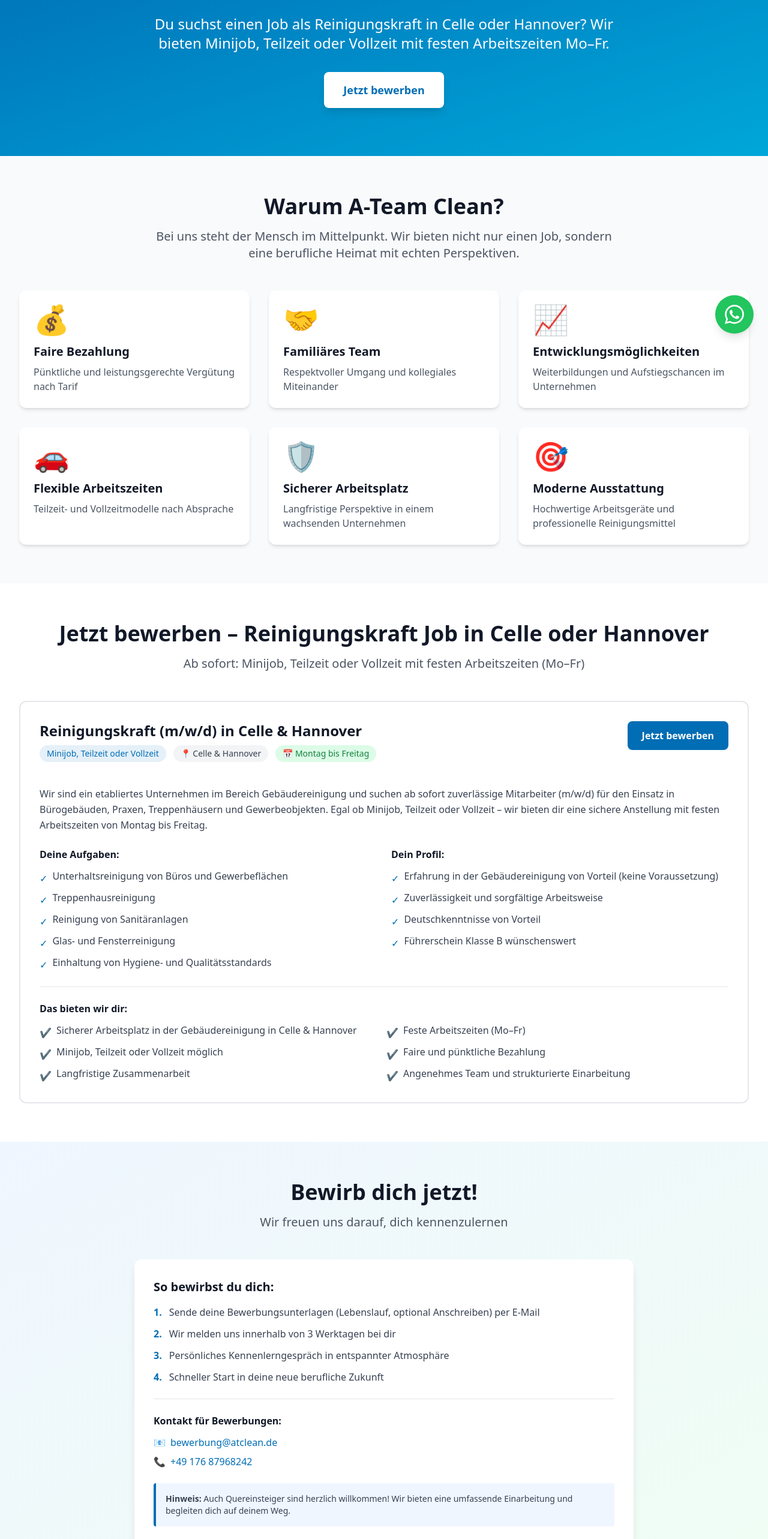
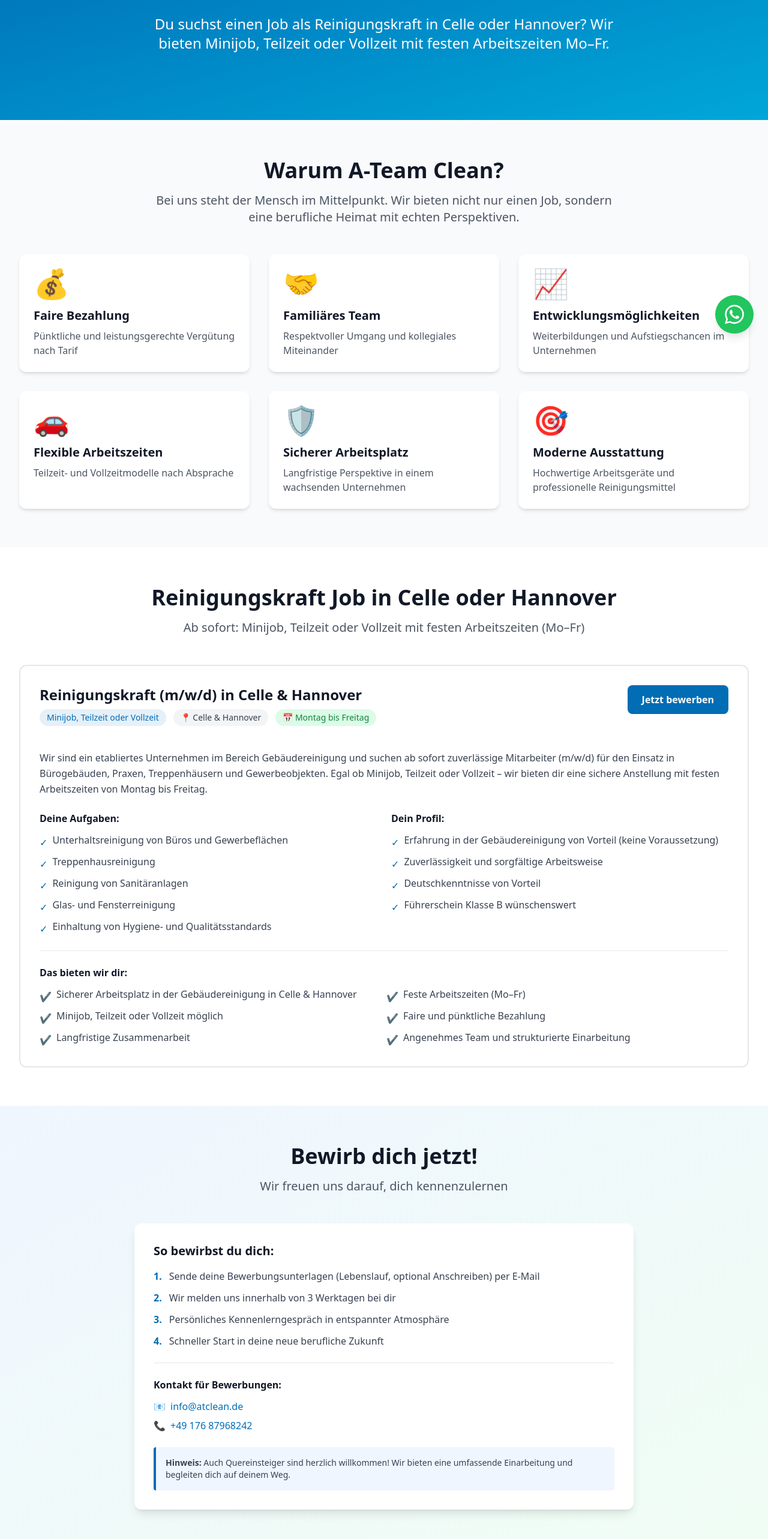
Before and after one commit to eazybusiness/atclean_website, a React (Vite) app: page /atclean_website/karriere in a window 1280 px wide. Shown: the part 220-2785 px from the top of the page at 60% size. Built offline with nearby package versions, Linux system fonts and the light colour scheme.

Commit message:
fix: update Karriere contact email and remove header CTA

```diff
--- a/src/pages/Karriere.jsx
+++ b/src/pages/Karriere.jsx
@@ -91,12 +91,6 @@
             <p className="text-xl md:text-2xl max-w-3xl mx-auto mb-8">
               Du suchst einen Job als Reinigungskraft in Celle oder Hannover? Wir bieten Minijob, Teilzeit oder Vollzeit mit festen Arbeitszeiten Mo–Fr.
             </p>
-            <a
-              href="#bewerbung"
-              className="inline-block bg-white text-primary px-8 py-4 rounded-lg font-semibold text-lg hover:bg-gray-100 transition shadow-lg"
-            >
-              Jetzt bewerben
-            </a>
           </div>
         </div>
       </section>
@@ -138,7 +132,7 @@
         <div className="max-w-7xl mx-auto px-4 sm:px-6 lg:px-8">
           <div className="text-center mb-12">
             <h2 className="text-3xl md:text-4xl font-bold text-gray-900 mb-4">
-              Jetzt bewerben – Reinigungskraft Job in Celle oder Hannover
+              Reinigungskraft Job in Celle oder Hannover
             </h2>
             <p className="text-xl text-gray-600">
               Ab sofort: Minijob, Teilzeit oder Vollzeit mit festen Arbeitszeiten (Mo–Fr)
@@ -269,8 +263,8 @@
                 <div className="space-y-2 text-gray-700">
                   <p className="flex items-center gap-2">
                     <span className="text-primary">📧</span>
-                    <a href="mailto:bewerbung@atclean.de" className="text-primary hover:underline font-medium">
-                      bewerbung@atclean.de
+                    <a href="mailto:info@atclean.de" className="text-primary hover:underline font-medium">
+                      info@atclean.de
                     </a>
                   </p>
                   <p className="flex items-center gap-2">
```
Also changed, not shown: 1 other file (tests, documents, lock files or other folders).
